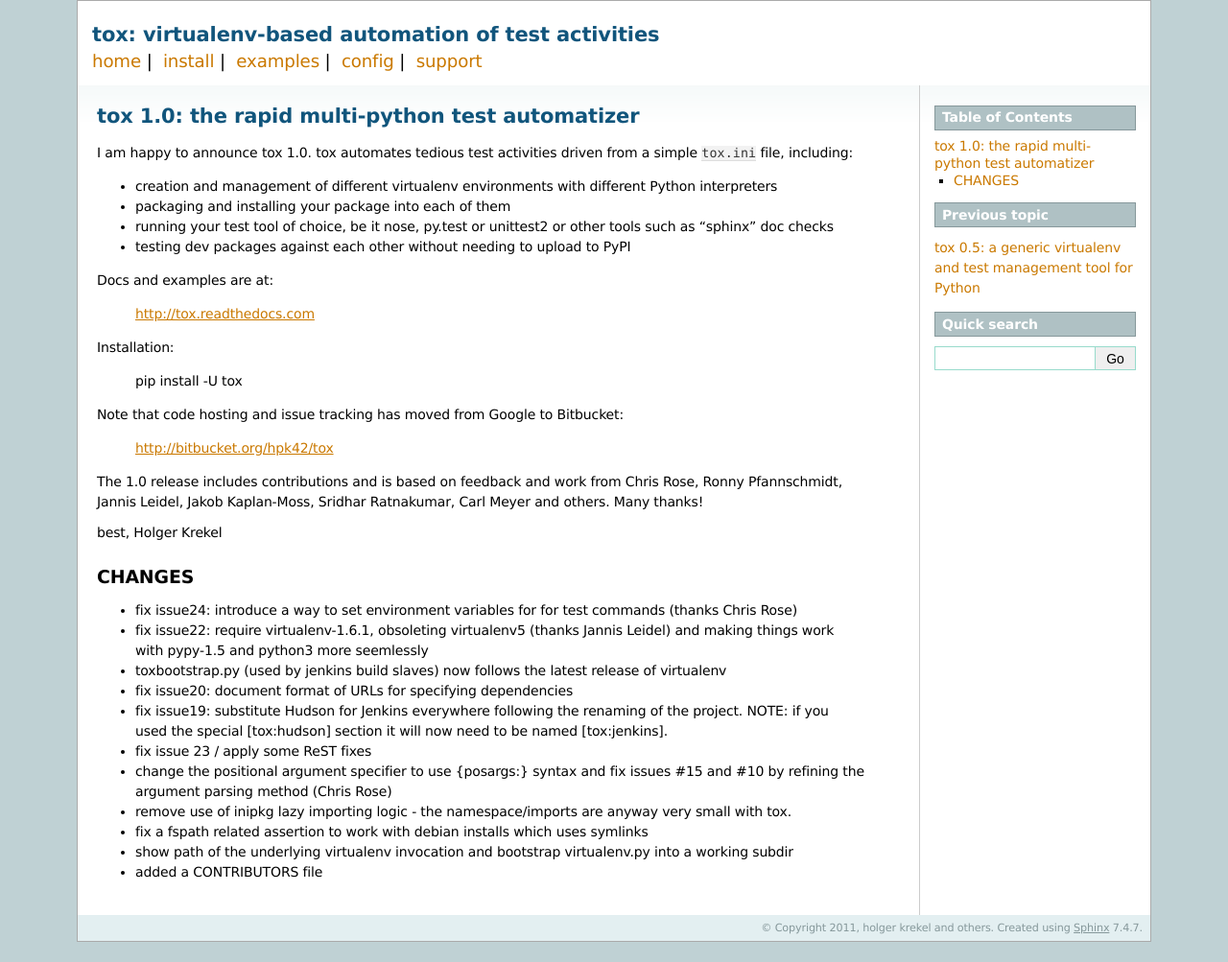
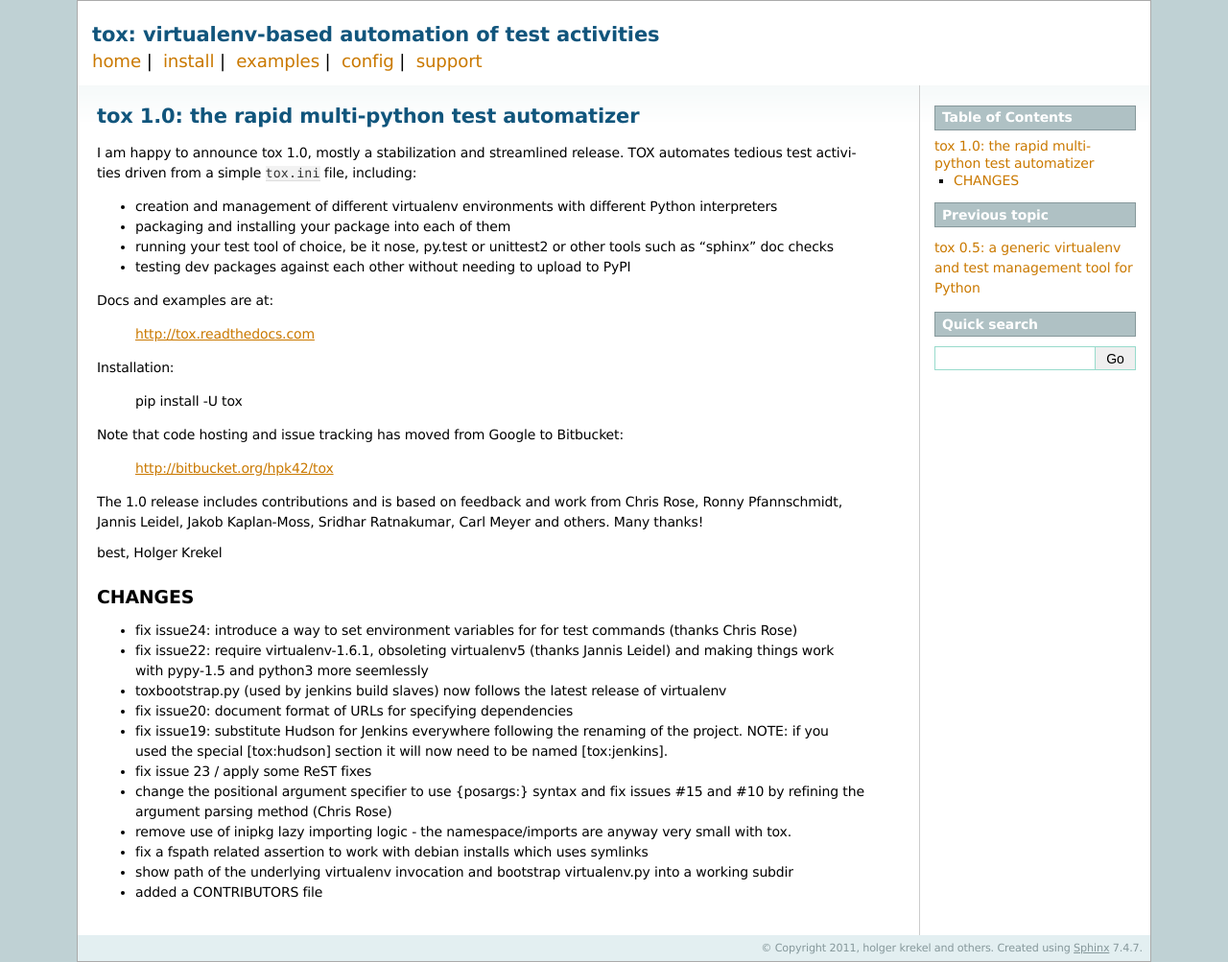
Before and after one commit to msabramo/tox, a Sphinx documentation site: the page built from doc/announce/release-1.0.txt, in a window 1280 px wide. Shown: the whole page at 96% size. Built offline with Sphinx 7.4.7, drawn with Linux system fonts in a browser that asks for light colours; before the commit the page ends 982 px from its top, so only the background shows below that.

Commit message:
finalize tox 1.0

```diff
--- a/doc/announce/release-1.0.txt
+++ b/doc/announce/release-1.0.txt
@@ -1,8 +1,9 @@
 tox 1.0: the rapid multi-python test automatizer
 ===========================================================================
 
-I am happy to announce tox 1.0.  tox automates tedious test activities
-driven from a simple ``tox.ini`` file, including:
+I am happy to announce tox 1.0, mostly a stabilization and streamlined
+release.  TOX automates tedious test activities driven from a
+simple ``tox.ini`` file, including:
 
 * creation and management of different virtualenv environments with
   different Python interpreters
--- a/setup.py
+++ b/setup.py
@@ -33,7 +33,7 @@
         description='virtualenv-based automation of test activities',
         long_description=long_description,
         url='http://codespeak.net/tox',
-        version='1.0.dev6',
+        version='1.0',
         license='GPLv2 or later',
         platforms=['unix', 'linux', 'osx', 'cygwin', 'win32'],
         author='holger krekel',
--- a/tox/__init__.py
+++ b/tox/__init__.py
@@ -1,5 +1,5 @@
 #
-__version__ = '1.0.dev6'
+__version__ = '1.0'
 
 class exception:
     class Error(Exception):
--- a/toxbootstrap.py
+++ b/toxbootstrap.py
@@ -58,7 +58,7 @@
 
 """
 
-__version__ = '1.0.dev6'
+__version__ = '1.0'
 
 import sys
 import os
```
